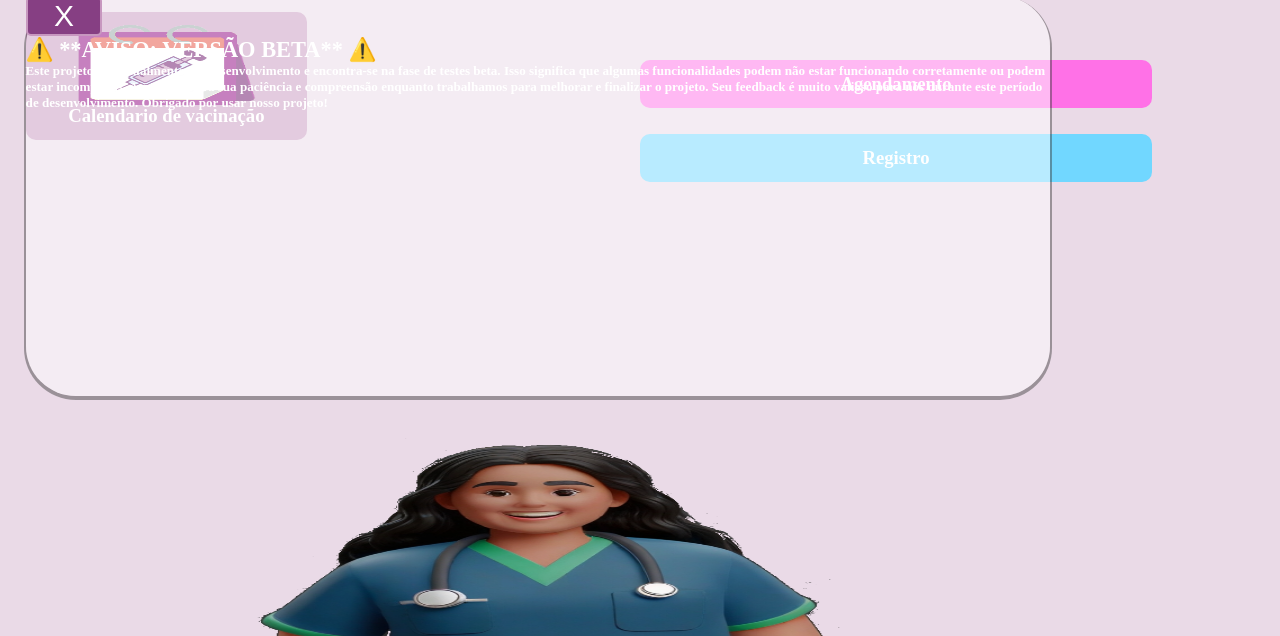
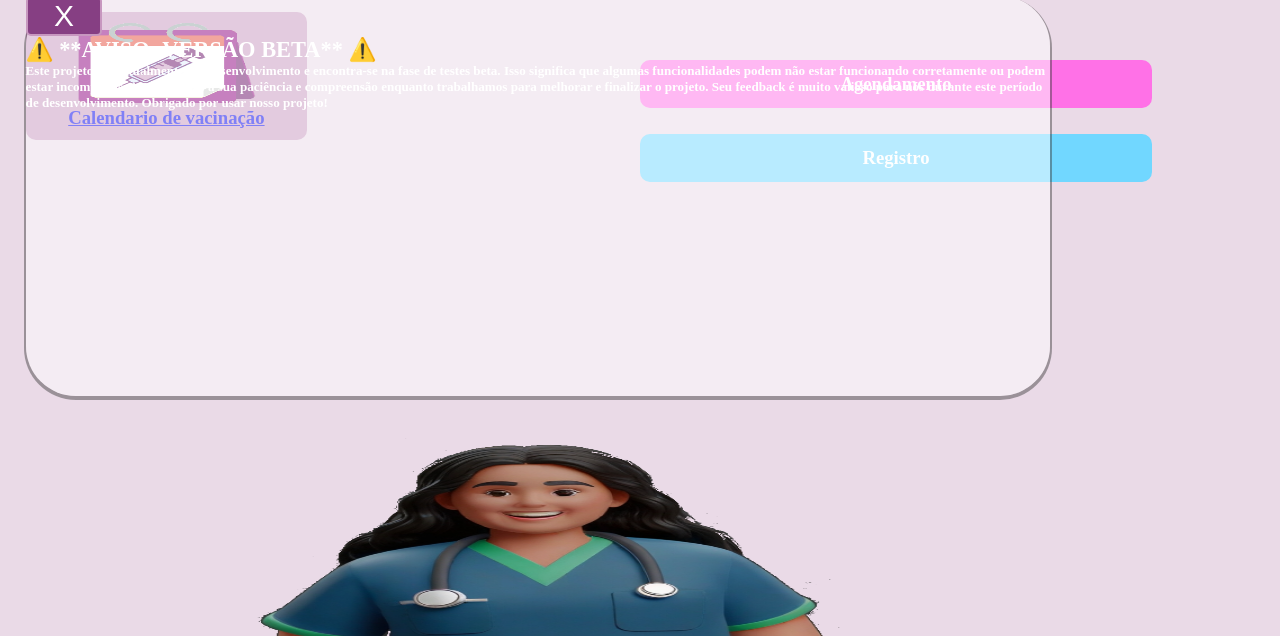
Before and after one commit to Joel-Caldas/imuniza, a plain HTML site: page index.html in a window 1280 px wide. Shown: the part 164-800 px from the top of the page. Drawn offline with Linux system fonts and the light colour scheme.

Commit message:
beta 0.51

```diff
--- a/index.html
+++ b/index.html
@@ -13,7 +13,7 @@
         <img src="./img/2beca345-ea1a-47a5-9802-bfc787e7eb54.png" alt="erro" style="width: 40vw; height: 20vh; margin-left: -4%;">
         <div class="BL#321-123" id="BL#123-321"><h2>Login</h2></div>
     </header>
-    <div class="BC#321-123" id="Bc#123-321"><img src="./img/icon-calendario.png" alt="Erro" style="width: 14vw; height: 10vh;"><h3>Calendario de vacinação</h3></div>
+    <div class="BC#321-123" id="Bc#123-321"><a href="./web pgs/calendario.html"><img src="./img/icon-calendario.png" alt="Erro" style="width: 14vw; height: 10vh;"><h3>Calendario de vacinação</h3></a></div>
 
     <div class="BA#321-123"><h3>Agendamento</h3></div>
 
```
